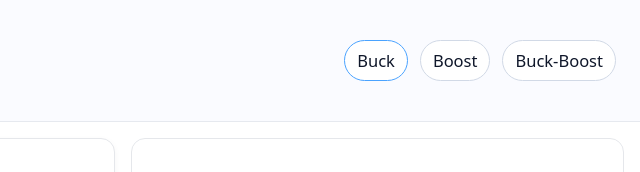
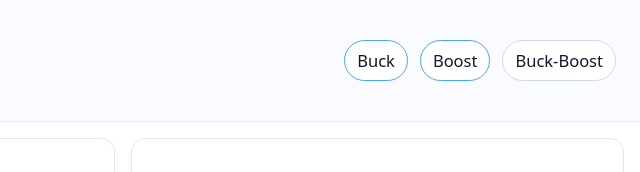
Before and after one commit to nagpt/powercloud, a plain HTML site: page demos/buck/index.html in a window 1280 px wide. Shown: the top 172 px of the page, 640-1280 px from the left. Drawn offline with Linux system fonts and the light colour scheme.

Commit message:
add boost link

```diff
--- a/demos/buck/index.html
+++ b/demos/buck/index.html
@@ -11,7 +11,7 @@
     <h1>Interactive Power Electronics Lab</h1>
     <nav class="tabs">
       <a class="tab active" href="#" id="tab-buck">Buck</a>
-      <a class="tab disabled" href="#" title="More topologies coming soon">Boost</a>
+      <a class="tab active" href="https://nagpt.github.io/powercloud/demos/boost/" id="tab-boost">Boost</a>
       <a class="tab disabled" href="#" title="More topologies coming soon">Buck-Boost</a>
     </nav>
   </header>
```
